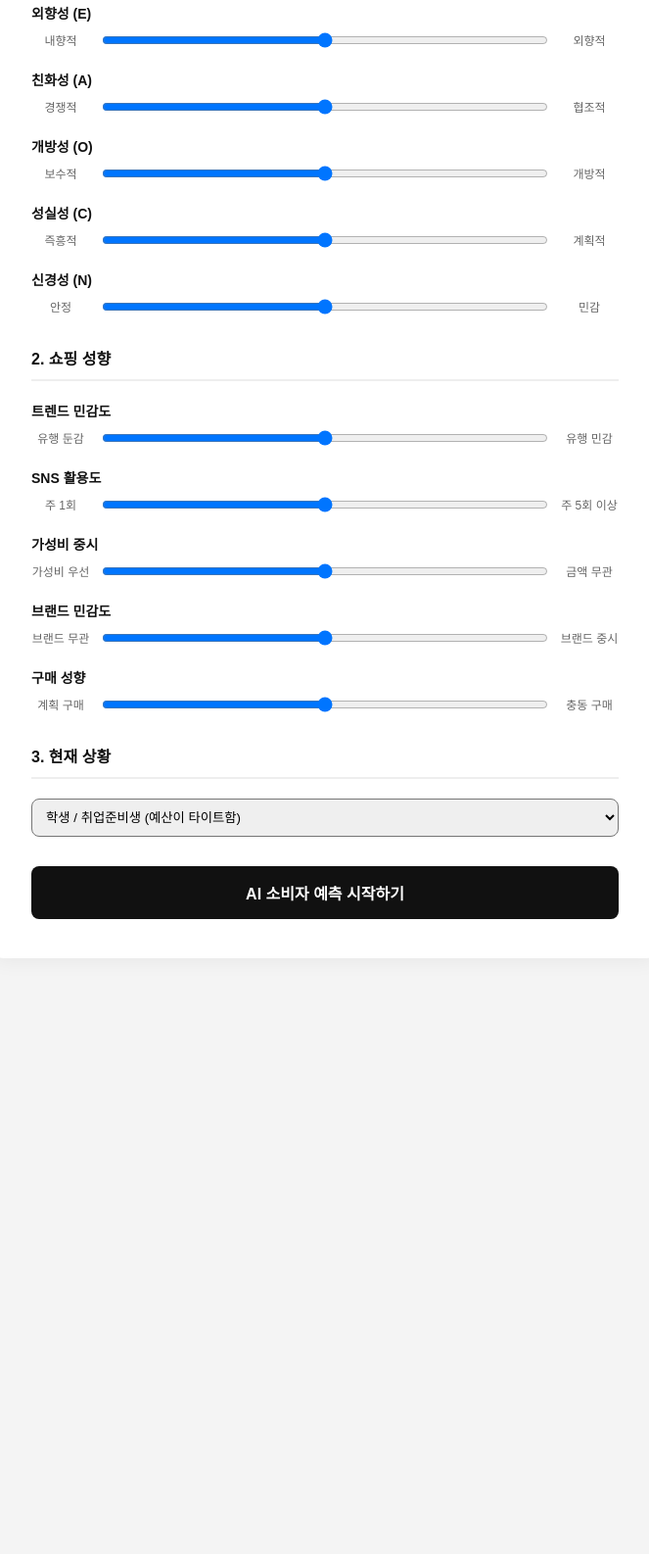
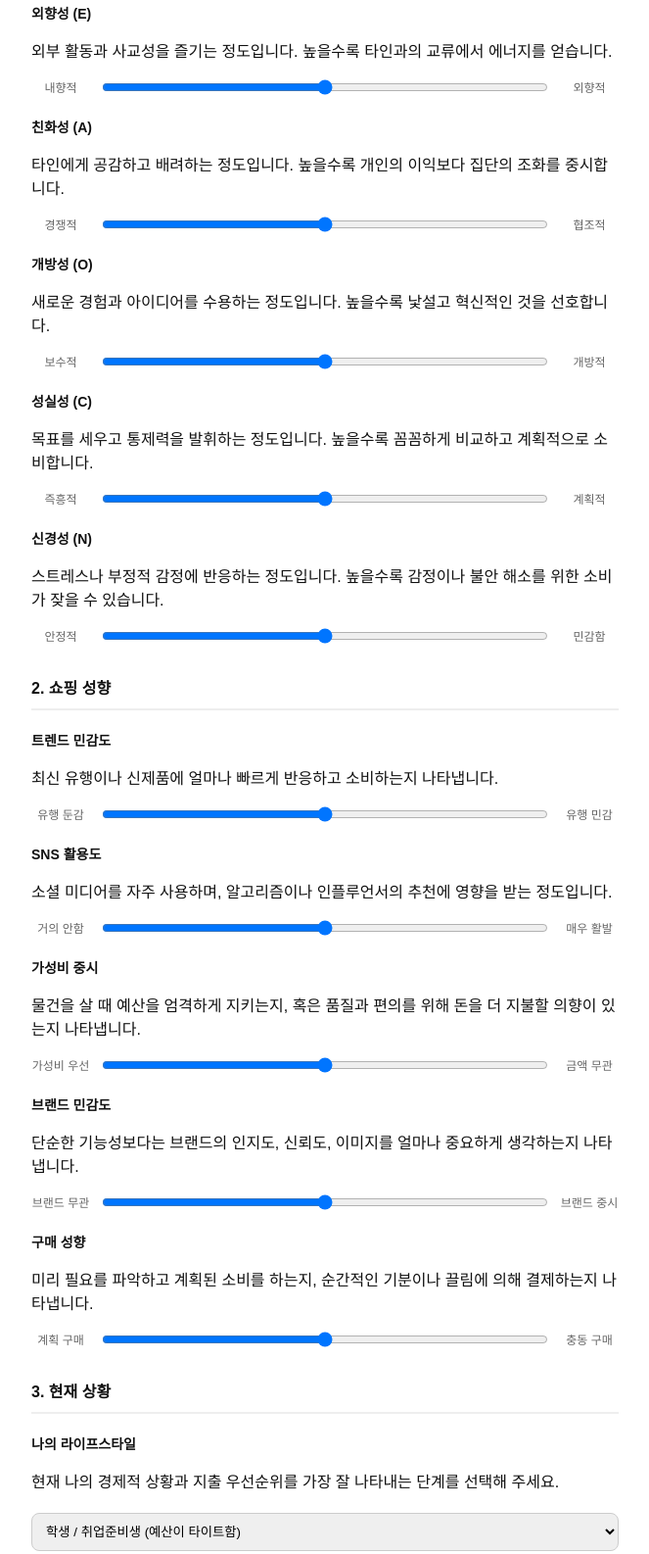
Before and after one commit to subeean/aishopping, a website: page public/index.html in a window 1280 px wide. Shown: the part 260-1846 px from the top of the page at 98% size, without its empty margins (308-971 px from the left). Before the commit the page ends 1278 px from the top, so only its background shows below. Drawn offline with Linux system fonts and the light colour scheme.

Commit message:
Add files via upload

```diff
--- a/public/index.html
+++ b/public/index.html
@@ -53,26 +53,68 @@
             <p style="font-size: 14px; color: #666; text-align: center;">성향을 입력하면 동일한 쇼핑 상황에서 AI 소비자가 어떤 선택을 할지 먼저 예측합니다.</p>
 
             <div class="section-title">1. 성격 성향 (Big 5)</div>
-            <div class="slider-group"><label>외향성 (E)</label><div class="slider-wrapper"><span>내향적</span><input type="range" id="e_score" min="1" max="5" value="3"><span>외향적</span></div></div>
-            <div class="slider-group"><label>친화성 (A)</label><div class="slider-wrapper"><span>경쟁적</span><input type="range" id="a_score" min="1" max="5" value="3"><span>협조적</span></div></div>
-            <div class="slider-group"><label>개방성 (O)</label><div class="slider-wrapper"><span>보수적</span><input type="range" id="o_score" min="1" max="5" value="3"><span>개방적</span></div></div>
-            <div class="slider-group"><label>성실성 (C)</label><div class="slider-wrapper"><span>즉흥적</span><input type="range" id="c_score" min="1" max="5" value="3"><span>계획적</span></div></div>
-            <div class="slider-group"><label>신경성 (N)</label><div class="slider-wrapper"><span>안정</span><input type="range" id="n_score" min="1" max="5" value="3"><span>민감</span></div></div>
+            <div class="slider-group">
+                <label>외향성 (E)</label>
+                <p class="trait-desc">외부 활동과 사교성을 즐기는 정도입니다. 높을수록 타인과의 교류에서 에너지를 얻습니다.</p>
+                <div class="slider-wrapper"><span>내향적</span><input type="range" id="e_score" min="1" max="5" value="3"><span>외향적</span></div>
+            </div>
+            <div class="slider-group">
+                <label>친화성 (A)</label>
+                <p class="trait-desc">타인에게 공감하고 배려하는 정도입니다. 높을수록 개인의 이익보다 집단의 조화를 중시합니다.</p>
+                <div class="slider-wrapper"><span>경쟁적</span><input type="range" id="a_score" min="1" max="5" value="3"><span>협조적</span></div>
+            </div>
+            <div class="slider-group">
+                <label>개방성 (O)</label>
+                <p class="trait-desc">새로운 경험과 아이디어를 수용하는 정도입니다. 높을수록 낯설고 혁신적인 것을 선호합니다.</p>
+                <div class="slider-wrapper"><span>보수적</span><input type="range" id="o_score" min="1" max="5" value="3"><span>개방적</span></div>
+            </div>
+            <div class="slider-group">
+                <label>성실성 (C)</label>
+                <p class="trait-desc">목표를 세우고 통제력을 발휘하는 정도입니다. 높을수록 꼼꼼하게 비교하고 계획적으로 소비합니다.</p>
+                <div class="slider-wrapper"><span>즉흥적</span><input type="range" id="c_score" min="1" max="5" value="3"><span>계획적</span></div>
+            </div>
+            <div class="slider-group">
+                <label>신경성 (N)</label>
+                <p class="trait-desc">스트레스나 부정적 감정에 반응하는 정도입니다. 높을수록 감정이나 불안 해소를 위한 소비가 잦을 수 있습니다.</p>
+                <div class="slider-wrapper"><span>안정적</span><input type="range" id="n_score" min="1" max="5" value="3"><span>민감함</span></div>
+            </div>
 
             <div class="section-title">2. 쇼핑 성향</div>
-            <div class="slider-group"><label>트렌드 민감도</label><div class="slider-wrapper"><span>유행 둔감</span><input type="range" id="trend_score" min="1" max="5" value="3"><span>유행 민감</span></div></div>
-            <div class="slider-group"><label>SNS 활용도</label><div class="slider-wrapper"><span>주 1회</span><input type="range" id="sns_score" min="1" max="5" value="3"><span>주 5회 이상</span></div></div>
-            <div class="slider-group"><label>가성비 중시</label><div class="slider-wrapper"><span>가성비 우선</span><input type="range" id="value_score" min="1" max="5" value="3"><span>금액 무관</span></div></div>
-            <div class="slider-group"><label>브랜드 민감도</label><div class="slider-wrapper"><span>브랜드 무관</span><input type="range" id="brand_score" min="1" max="5" value="3"><span>브랜드 중시</span></div></div>
-            <div class="slider-group"><label>구매 성향</label><div class="slider-wrapper"><span>계획 구매</span><input type="range" id="buy_score" min="1" max="5" value="3"><span>충동 구매</span></div></div>
+            <div class="slider-group">
+                <label>트렌드 민감도</label>
+                <p class="trait-desc">최신 유행이나 신제품에 얼마나 빠르게 반응하고 소비하는지 나타냅니다.</p>
+                <div class="slider-wrapper"><span>유행 둔감</span><input type="range" id="trend_score" min="1" max="5" value="3"><span>유행 민감</span></div>
+            </div>
+            <div class="slider-group">
+                <label>SNS 활용도</label>
+                <p class="trait-desc">소셜 미디어를 자주 사용하며, 알고리즘이나 인플루언서의 추천에 영향을 받는 정도입니다.</p>
+                <div class="slider-wrapper"><span>거의 안함</span><input type="range" id="sns_score" min="1" max="5" value="3"><span>매우 활발</span></div>
+            </div>
+            <div class="slider-group">
+                <label>가성비 중시</label>
+                <p class="trait-desc">물건을 살 때 예산을 엄격하게 지키는지, 혹은 품질과 편의를 위해 돈을 더 지불할 의향이 있는지 나타냅니다.</p>
+                <div class="slider-wrapper"><span>가성비 우선</span><input type="range" id="value_score" min="1" max="5" value="3"><span>금액 무관</span></div>
+            </div>
+            <div class="slider-group">
+                <label>브랜드 민감도</label>
+                <p class="trait-desc">단순한 기능성보다는 브랜드의 인지도, 신뢰도, 이미지를 얼마나 중요하게 생각하는지 나타냅니다.</p>
+                <div class="slider-wrapper"><span>브랜드 무관</span><input type="range" id="brand_score" min="1" max="5" value="3"><span>브랜드 중시</span></div>
+            </div>
+            <div class="slider-group">
+                <label>구매 성향</label>
+                <p class="trait-desc">미리 필요를 파악하고 계획된 소비를 하는지, 순간적인 기분이나 끌림에 의해 결제하는지 나타냅니다.</p>
+                <div class="slider-wrapper"><span>계획 구매</span><input type="range" id="buy_score" min="1" max="5" value="3"><span>충동 구매</span></div>
+            </div>
 
             <div class="section-title">3. 현재 상황</div>
-            <div class="slider-group"><label></label>
-            <select id="user_status" style="width: 100%; padding: 10px; border-radius: 8px;">
-            <option value="student">학생 / 취업준비생 (예산이 타이트함)</option>
-            <option value="worker_junior">사회초년생 (소비 여력이 조금 있음)</option>
-            <option value="worker_senior">직장인 (예산보다 시간/질을 중시함)</option>
-            </select>
+            <div class="slider-group">
+                <label>나의 라이프스타일</label>
+                <p class="trait-desc">현재 나의 경제적 상황과 지출 우선순위를 가장 잘 나타내는 단계를 선택해 주세요.</p>
+                <select id="user_status" style="width: 100%; padding: 10px; border-radius: 8px; border: 1px solid #ccc; margin-top: 5px;">
+                    <option value="student">학생 / 취업준비생 (예산이 타이트함)</option>
+                    <option value="worker_junior">사회초년생 (소비 여력이 조금 있음)</option>
+                    <option value="worker_senior">직장인 (예산보다 시간/질을 중시함)</option>
+                </select>
             </div>
 
             <button class="btn" id="start-btn" onclick="startSimulation()">AI 소비자 예측 시작하기</button>
```
